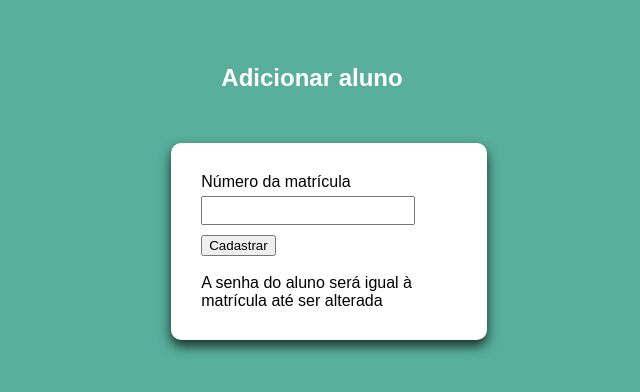
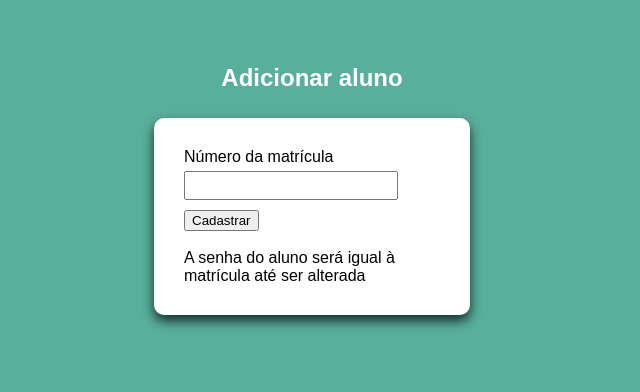
Before and after one commit to Victoonix/PIT-Uniformes, a PHP site: page /vincular.php in a window 1280 px wide. Shown: the top 392 px of the page, without its empty margins (328-968 px from the left). Run offline with PHP 8.4, Linux system fonts and the light colour scheme.

Commit message:
css do commit passado

```diff
--- a/PIT-Uniformes/css/styleCadUni.css
+++ b/PIT-Uniformes/css/styleCadUni.css
@@ -61,7 +61,7 @@ input[type="text"] {
 form {
   background-color: white;
   margin-top: 2%;
-  margin-left: 39%;
+  margin: 0 auto;
   width: 20%;
   padding: 30px;
   border: 0px solid black;
```
